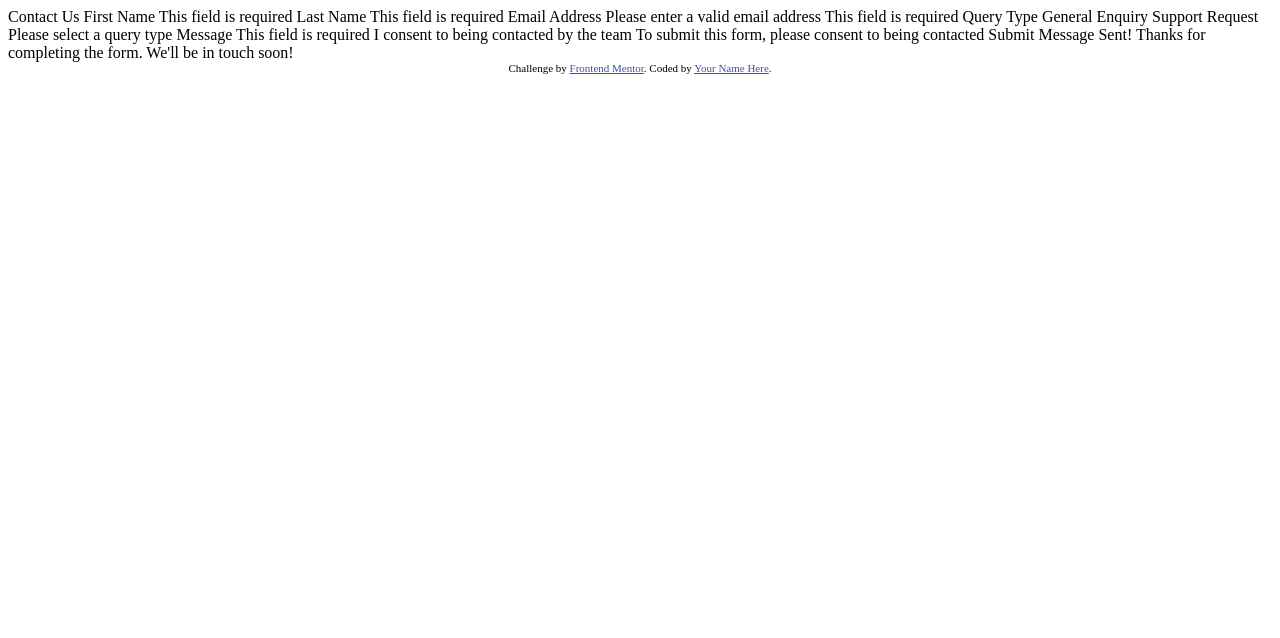
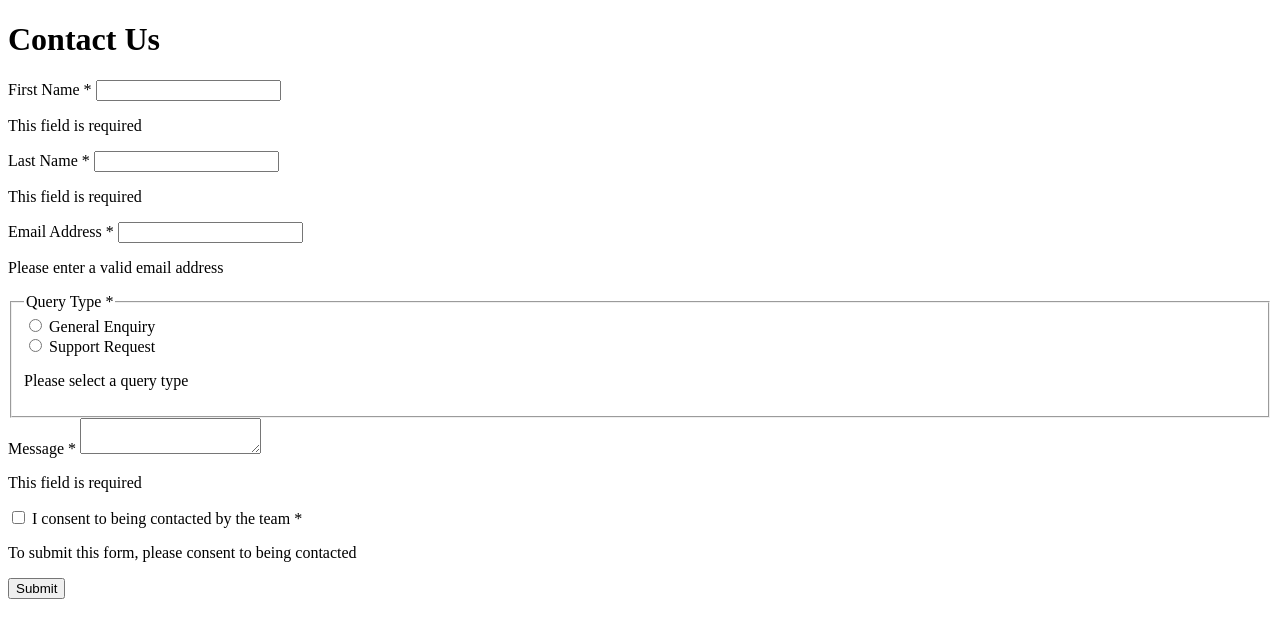
Before and after one commit to IrfanAnsari21/contact-form, a plain HTML site: page index.html in a window 1280 px wide. Drawn offline with Linux system fonts and the light colour scheme.

Commit message:
Add semantic HTML structure with accessibility

```diff
--- a/index.html
+++ b/index.html
@@ -1,52 +1,71 @@
 <!DOCTYPE html>
 <html lang="en">
+
 <head>
   <meta charset="UTF-8">
-  <meta name="viewport" content="width=device-width, initial-scale=1.0"> <!-- displays site properly based on user's device -->
-
+  <meta name="viewport" content="width=device-width, initial-scale=1.0">
   <link rel="icon" type="image/png" sizes="32x32" href="./assets/images/favicon-32x32.png">
-
   <title>Frontend Mentor | Contact form</title>
 
-  <!-- Feel free to remove these styles or customise in your own stylesheet 👍 -->
-  <style>
-    .attribution { font-size: 0.6875rem; text-align: center; }
-    .attribution a { color: hsl(228, 45%, 44%); }
-  </style>
 </head>
+
 <body>
 
-  Contact Us
+  <main>
+    <form>
+      <h1>Contact Us</h1>
+      <div class="fullName">
+        <div class="firstName">
+          <label for="firstName">First Name <span aria-hidden="true" class="required">*</span></label>
+          <input type="text" id="firstName" name="firstName" autocomplete="given-name"
+            aria-describedby="first-name-error" required>
+          <p id="first-name-error" class="error-msg" aria-live="polite">This field is required</p>
+        </div>
+        <div class="lastName">
+          <label for="lastName">Last Name <span aria-hidden="true" class="required">*</span></label>
+          <input type="text" id="lastName" name="lastName" autocomplete="family-name" aria-describedby="last-name-error"
+            required>
+          <p id="last-name-error" class="error-msg" aria-live="polite">This field is required</p>
+        </div>
+      </div>
+      <div class="email-address">
+        <label for="email">Email Address <span aria-hidden="true" class="required">*</span></label>
+        <input type="email" id="email" name="email" autocomplete="email" aria-describedby="email-error" required>
+        <p id="email-error" class="error-msg" aria-live="polite">Please enter a valid email address</p>
+      </div>
+      <fieldset aria-describedby="query-error">
+        <legend>Query Type <span aria-hidden="true" class="required">*</span></legend>
+        <div>
+          <input type="radio" id="general-enquiry" name="query" value="general-enquiry" required>
+          <label for="general-enquiry">General Enquiry</label>
+        </div>
+        <div>
+          <input type="radio" id="support-request" name="query" value="support-request" required>
+          <label for="support-request">Support Request</label>
+        </div>
+        <p id="query-error" class="error-msg" aria-live="polite">Please select a query type</p>
+      </fieldset>
+      <div class="message-box">
+        <label for="message">Message <span aria-hidden="true" class="required">*</span></label>
+        <textarea name="message" id="message" aria-describedby="message-error" required></textarea>
+        <p id="message-error" class="error-msg" aria-live="polite">This field is required</p>
+      </div>
+      <div class="consent">
+        <input type="checkbox" name="consent" id="consent" aria-describedby="consent-error" required>
+        <label for="consent">I consent to being contacted by the team <span aria-hidden="true"
+            class="required">*</span></label>
+        <p id="consent-error" class="error-msg" aria-live="polite">To submit this form, please consent to being
+          contacted</p>
+      </div>
+      <button type="submit">Submit</button>
+    </form>
+    <div class="success-msg" role="alert" hidden>
+      <img src="assets/images/icon-success-check.svg" alt="">
+      <span>Message Sent!</span>
+      <p>Thanks for completing the form. We'll be in touch soon!</p>
+    </div>
+  </main>
 
-  First Name
-  This field is required
+</body>
 
-  Last Name
-  This field is required
-
-  Email Address
-  Please enter a valid email address
-  This field is required
-
-  Query Type
-  General Enquiry
-  Support Request
-  Please select a query type
-
-  Message
-  This field is required
-
-  I consent to being contacted by the team
-  To submit this form, please consent to being contacted
-
-  Submit
-
-  Message Sent!
-  Thanks for completing the form. We'll be in touch soon!
-
-  <footer class="attribution">
-    Challenge by <a href="https://www.frontendmentor.io?ref=challenge">Frontend Mentor</a>.
-    Coded by <a href="#">Your Name Here</a>.
-  </footer>
-</body>
 </html>
```
